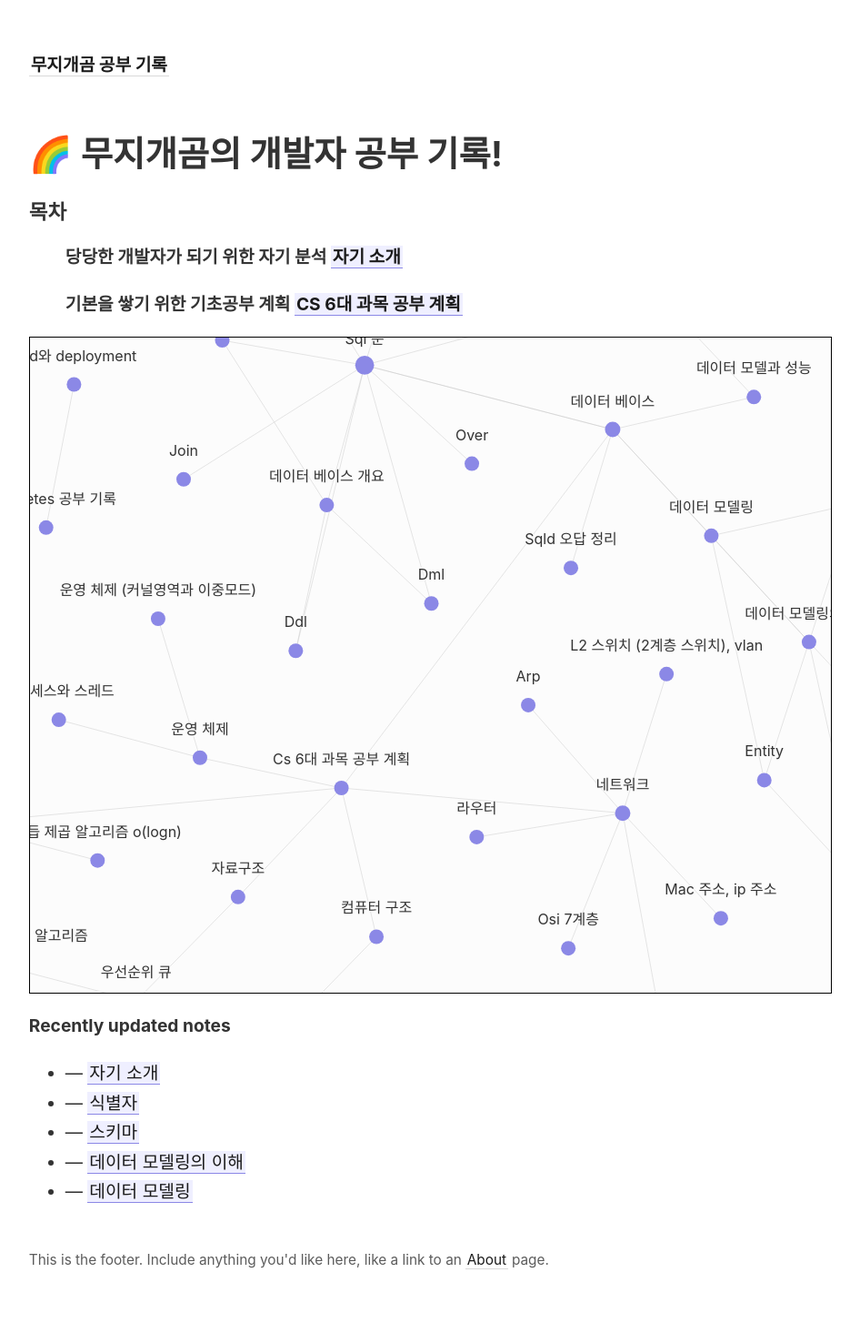
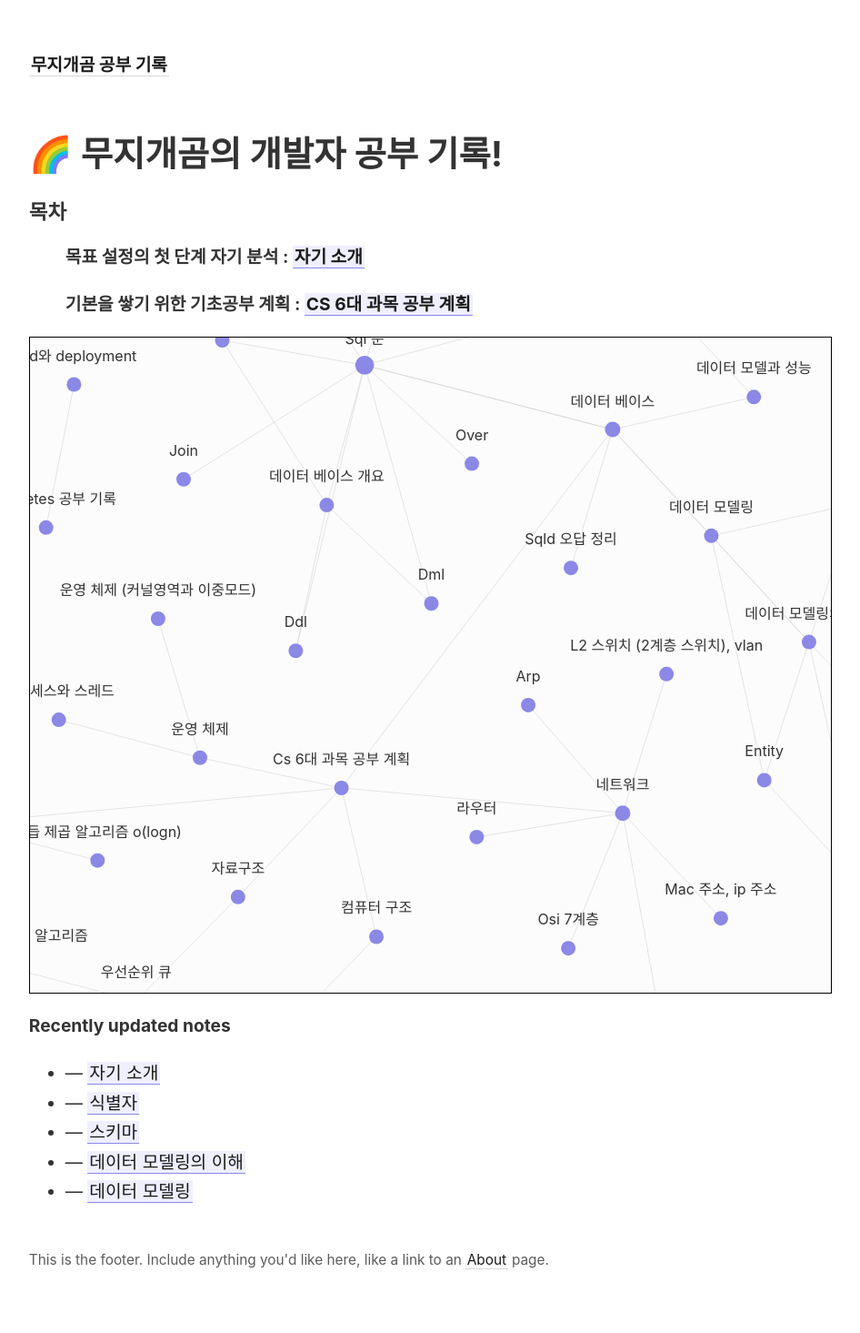
Before and after one commit to rainbow96bear/Obsidian, a Jekyll site: the page built from _pages/index.md, in a window 1280 px wide. Shown: the whole page at 91% size, without its empty margins (45-991 px from the left). Built offline with Jekyll 4.4.1, drawn with Linux system fonts in a browser that asks for light colours.

Commit message:
메인 페이지 표현 수정

```diff
--- a/_pages/index.md
+++ b/_pages/index.md
@@ -9,10 +9,10 @@ permalink: /
 
 <div>
   <h3> 목차 </h3>
-  <ul style="font-weight: bold">당당한 개발자가 되기 위한 자기 분석
+  <ul style="font-weight: bold">목표 설정의 첫 단계 자기 분석 :
     <span style="font-weight: bold">[[자기 소개]]</span>
   </ul>
-  <ul style="font-weight: bold">기본을 쌓기 위한 기초공부 계획
+  <ul style="font-weight: bold">기본을 쌓기 위한 기초공부 계획 :
     <span style="font-weight: bold">[[CS 6대 과목 공부 계획]]</span>
   </ul>
 </div>
```
